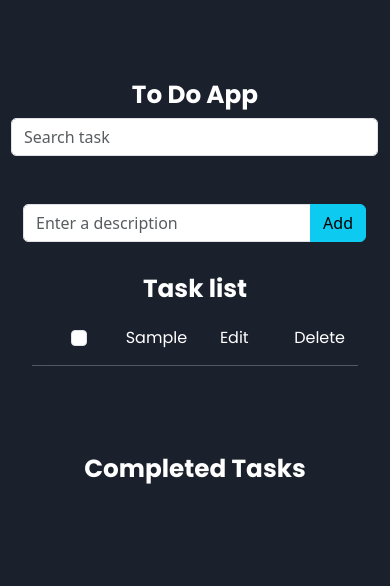
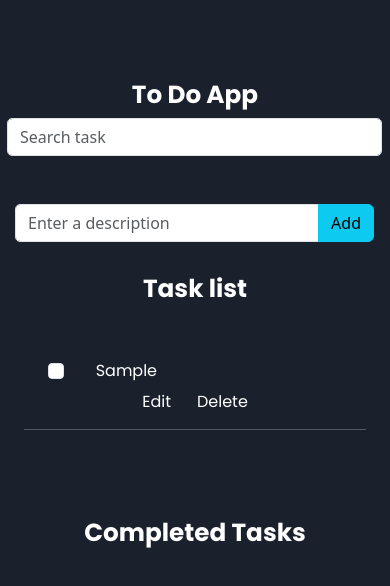
Before and after one commit to VentsislavKostadinov/react-to-do, a React (Create React App) app: page / in a window 390 px wide. Both pictures are taken after typing "Sample" into the empty fields and a click on the button "Add". Shown: the top 586 px of the page. Built offline with nearby package versions, Linux system fonts and the light colour scheme.

Commit message:
align task items for responsive

```diff
--- a/src/components/Task.scss
+++ b/src/components/Task.scss
@@ -4,38 +4,21 @@
 
 .task {
     @include task-styling;
+    align-items: baseline;
 
     .task-description {
-        max-height: 200px;
-        overflow-y: auto;
+        max-height: 300px;
+        overflow: auto;
         text-align: left;
     }
-
-    .list-group-item {
-        border: inherit;
-        background: inherit;
-        color: inherit !important;
-
-        .btn {
-            color: inherit;
-        }
-    }
-}
-
-@media only screen and (min-width: 768px) {
-    .task {
-        &:hover {
-            background: $hover-task;
-        }
+    .btn {
+        color: inherit;
     }
 }
 
 @media only screen and (max-width: 576px) {
-    .list-group-horizontal {
-        width: 100%;
-        overflow-x: auto;
-        .list-group-item {
-            padding: 0 !important;
-        }
+    .container {
+        padding-left: 0.5rem !important;
+        padding-right: 0.5rem !important;
     }
 }
--- a/src/components/Task.tsx
+++ b/src/components/Task.tsx
@@ -2,7 +2,7 @@ import React, { useState } from 'react'
 import { TaskProps } from '../model/TaskProps.types'
 import { CommonInput } from '../common/CommonInput'
 import { CommonButton } from '../common/CommonButton'
-import { ListGroup, Form } from 'react-bootstrap'
+import { Form, Container, Row, Col } from 'react-bootstrap'
 import './Task.scss'
 
 export const Task = ({ task, onEdit, onDelete, onComplete }: TaskProps) => {
@@ -13,7 +13,6 @@ export const Task = ({ task, onEdit, onDelete, onComplete }: TaskProps) => {
         TaskProps['task']['description']
     >(task.description)
     const [validated, setValidated] = useState<boolean>(false)
-    const [hideCheckbox, setHideCheckbox] = useState<boolean>(false)
 
     const handleSave = (e: React.FormEvent) => {
         e.preventDefault()
@@ -24,14 +23,12 @@ export const Task = ({ task, onEdit, onDelete, onComplete }: TaskProps) => {
             onEdit(task.id, editedTask)
             setIsEditing(false)
         }
-        setHideCheckbox(false)
     }
     const saveEditedTask = (e: React.ChangeEvent<HTMLInputElement>) => {
         setEditedTask(e.target.value)
     }
     const handleEditTask = () => {
         setIsEditing(true)
-        setHideCheckbox(true)
     }
 
     const handleOnComplete = () => {
@@ -43,22 +40,11 @@ export const Task = ({ task, onEdit, onDelete, onComplete }: TaskProps) => {
     }
 
     return (
-        <ListGroup className="task" horizontal={task.description.length <= 20}>
-            {!hideCheckbox ? (
-                <ListGroup.Item>
-                    <CommonInput
-                        type="checkbox"
-                        className="input-checkbox"
-                        data-testid="input-checkbox"
-                        checked={task.completed}
-                        handleChange={handleOnComplete}
-                    />
-                </ListGroup.Item>
-            ) : null}
+        <Container>
+            <Row>
+                <Col className="task">
                     {isEditing ? (
-                <ListGroup.Item>
                         <Form
-                        className="d-flex"
                             noValidate
                             validated={validated}
                             onSubmit={handleSave}
@@ -77,30 +63,38 @@ export const Task = ({ task, onEdit, onDelete, onComplete }: TaskProps) => {
                                 type="submit"
                             />
                         </Form>
-                </ListGroup.Item>
                     ) : (
-                <>
-                    <ListGroup.Item className={'task-description'}>
+                        <Row>
+                            <Col>
+                                <CommonInput
+                                    type="checkbox"
+                                    className="input-checkbox"
+                                    data-testid="input-checkbox"
+                                    checked={task.completed}
+                                    handleChange={handleOnComplete}
+                                />
+                            </Col>
+                            <Col lg={9} xs={10} className="task-description">
                                 {task.description}
-                    </ListGroup.Item>
-                    <ListGroup.Item>
+                            </Col>
+                            <Col lg={2}>
                                 <CommonButton
                                     text="Edit"
                                     variant="transparent"
                                     type="button"
                                     handleClick={handleEditTask}
                                 />
-                    </ListGroup.Item>
-                </>
-            )}
-            <ListGroup.Item>
                                 <CommonButton
                                     text="Delete"
                                     variant="transparent"
                                     type="button"
                                     handleClick={handleDelete}
                                 />
-            </ListGroup.Item>
-        </ListGroup>
+                            </Col>
+                        </Row>
+                    )}
+                </Col>
+            </Row>
+        </Container>
     )
 }
--- a/src/components/TaskList.scss
+++ b/src/components/TaskList.scss
@@ -10,6 +10,11 @@
 
         .add-input {
             border-radius: 5px 0 0 5px !important;
+        }
+        .form-check-input {
+            &:hover {
+                cursor: pointer;
+            }
         }
         hr {
             margin: 0;
--- a/src/components/TaskListCompleted.scss
+++ b/src/components/TaskListCompleted.scss
@@ -14,9 +14,5 @@
         margin: 0.5rem;
         width: 100%;
         color: $deleted-task;
-
-        &:hover {
-            background: $hover-task;
-        }
     }
 }
```
Lines whose indentation alone changed are shown as unchanged.
